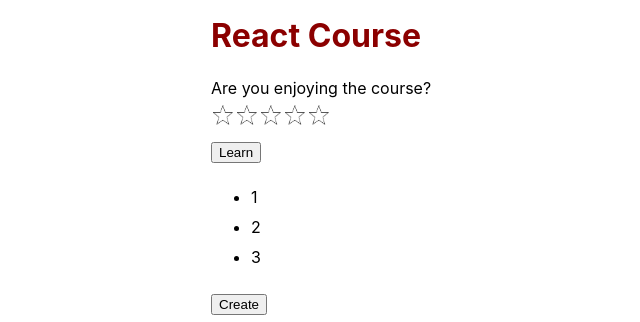
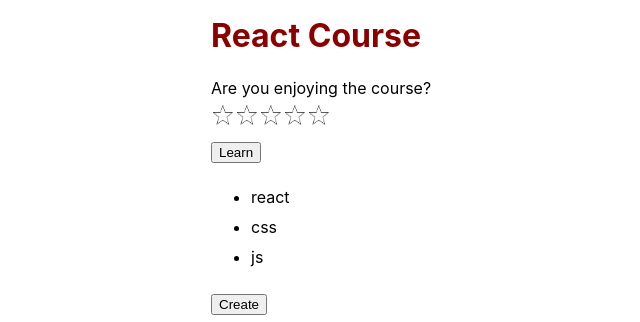
Before and after one commit to chrismelyan/React-practice, a React (Create React App) app: page / in a window 1280 px wide. Both pictures are taken after a click on the button "Learn". Shown: the top 322 px of the page, without its empty margins (129-769 px from the left). Built offline with nearby package versions, Linux system fonts and the light colour scheme.

Commit message:
controlled input and accordion

```diff
--- a/src/App.tsx
+++ b/src/App.tsx
@@ -15,8 +15,8 @@ function App() {
                 Are you enjoying the course?
                 <R/>
             </div>
-            <Accordion titleValue={'Learn'}/>
-            <Accordion titleValue={'Create'}/>
+            <Accordion titleValue={'Learn'} items={['react', 'css', 'js']}/>
+            <Accordion titleValue={'Create'} items={['todolist', 'social network', 'portfolio']}/>
             <div>
                 Challenging tasks
                 <R/>
--- a/src/components/Accordion/Accordion.tsx
+++ b/src/components/Accordion/Accordion.tsx
@@ -4,6 +4,7 @@ import AccordionTitle from "./AccordionTitle";
 
 type AccordionPropsType = {
     titleValue: string
+    items: string[]
 }
 
 function Accordion(props: AccordionPropsType) {
@@ -13,7 +14,7 @@ function Accordion(props: AccordionPropsType) {
 
     return <div>
         <AccordionTitle title={props.titleValue} onClickHandler={onCLickHandler}/>
-        {!collapsed && <AccordionBody/>}
+        {!collapsed && <AccordionBody items={props.items}/>}
     </div>
 }
 
--- a/src/components/Accordion/AccordionBody.tsx
+++ b/src/components/Accordion/AccordionBody.tsx
@@ -1,11 +1,14 @@
 import React from 'react';
 
-function AccordionBody() {
+type AccordionBodyType = {
+    items: string[]
+}
+function AccordionBody(props: AccordionBodyType) {
     return <div>
         <ul>
-            <li>1</li>
-            <li>2</li>
-            <li>3</li>
+            {
+                props.items.map((el, index) => <li key={index+1}>{el}</li>)
+            }
         </ul>
     </div>
 }
```
Also changed, not shown: 1 other file (tests, documents, lock files or other folders).
